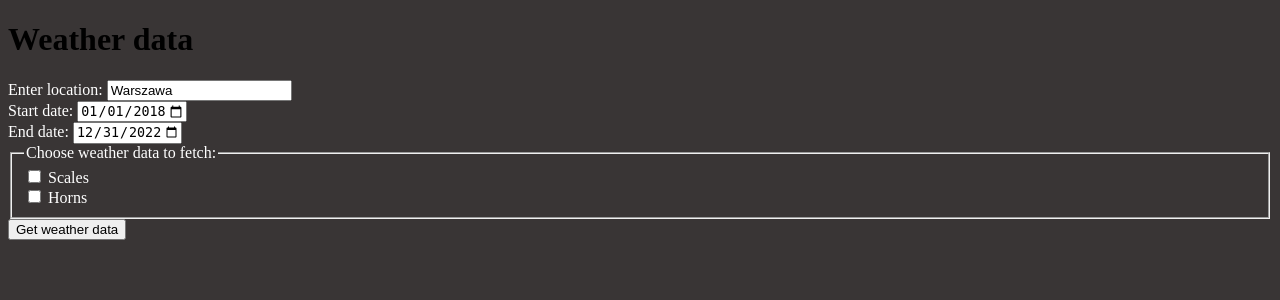
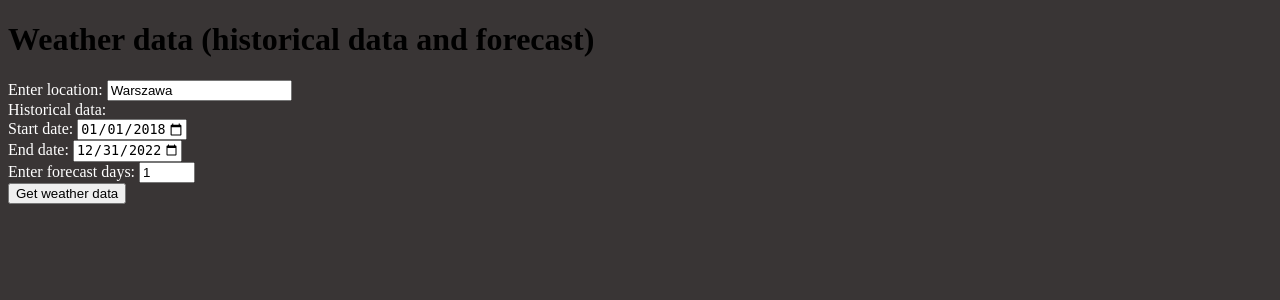
Before and after one commit to tostafin/distributed-systems-labs, a FastAPI app: page / in a window 1280 px wide. Shown: the top 300 px of the page. Run offline with FastAPI, Linux system fonts and the light colour scheme.

Commit message:
lab2hw: structure data

```diff
--- /dev/null
+++ b/lab2hw/constants.py
@@ -0,0 +1,13 @@
+from typing import Final
+
+GEOCODE_API_URL: Final[str] = "https://nominatim.openstreetmap.org/search?q={location}&format=jsonv2&limit=1"
+WEATHER_HISTORICAL_DATA_API_URL: Final[str] = "https://archive-api.open-meteo.com/v1/era5?" \
+                                              "latitude={latitude}&longitude={longitude}" \
+                                              "&start_date={startdate}&end_date={enddate}&hourly="
+WEATHER_FORECAST_API_URL: Final[str] = "https://api.open-meteo.com/v1/forecast?" \
+                                       "latitude={latitude}&longitude={longitude}&forecast_days={forecastdays}&hourly="
+
+WEATHER_FEATURES = [
+    "temperature_2m",
+    "relativehumidity_2m"
+]
--- a/lab2hw/main.py
+++ b/lab2hw/main.py
@@ -1,4 +1,6 @@
 from statistics import fmean
+from typing import Annotated
+from dataclasses import dataclass
 
 import requests
 
@@ -6,11 +8,41 @@ from fastapi import FastAPI, Request, Form
 from fastapi.responses import HTMLResponse
 from fastapi.templating import Jinja2Templates
 
-from typing import Annotated
+from constants import GEOCODE_API_URL, WEATHER_HISTORICAL_DATA_API_URL, WEATHER_FORECAST_API_URL, WEATHER_FEATURES
 
 app = FastAPI()
 
 templates = Jinja2Templates(directory="templates")
+
+
+@dataclass
+class Weather:
+    historical_avg_temp: float
+    historical_max_temp: float
+    historical_max_temp_date: str
+    historical_min_temp: float
+    historical_min_temp_date: str
+
+    historical_avg_humidity: float
+    historical_max_humidity: float
+    historical_max_humidity_date: str
+    historical_min_humidity: float
+    historical_min_humidity_date: str
+
+    forecast_avg_temp: float
+    forecast_max_temp: float
+    forecast_max_temp_date: str
+    forecast_min_temp: float
+    forecast_min_temp_date: str
+
+    forecast_avg_humidity: float
+    forecast_max_humidity: float
+    forecast_max_humidity_date: str
+    forecast_min_humidity: float
+    forecast_min_humidity_date: str
+
+    temp_unit: str
+    humidity_unit: str
 
 
 @app.get("/", response_class=HTMLResponse)
@@ -20,16 +52,45 @@ async def read_form(request: Request):
 
 @app.post("/weather-data/", response_class=HTMLResponse)
 async def submit_form(request: Request, location: Annotated[str, Form()], startdate: Annotated[str, Form()],
-                      enddate: Annotated[str, Form()]):
-    weather_data = get_weather_data(location, startdate, enddate)
+                      enddate: Annotated[str, Form()], forecastdays: Annotated[str, Form()]):
+    weather_data = get_data(location, startdate, enddate, forecastdays)
     return templates.TemplateResponse(
         "weather-data.html",
-        {"request": request, "temperature_2m": weather_data[0], "relativehumidity_2m": weather_data[1]}
+        {
+            "request": request,
+
+            "historical_avg_temp": weather_data.historical_avg_temp,
+            "historical_max_temp": weather_data.historical_max_temp,
+            "historical_max_temp_date": weather_data.historical_max_temp_date,
+            "historical_min_temp": weather_data.historical_min_temp,
+            "historical_min_temp_date": weather_data.historical_min_temp_date,
+
+            "historical_avg_humidity": weather_data.historical_avg_humidity,
+            "historical_max_humidity": weather_data.historical_max_humidity,
+            "historical_max_humidity_date": weather_data.historical_max_humidity_date,
+            "historical_min_humidity": weather_data.historical_min_humidity,
+            "historical_min_humidity_date": weather_data.historical_min_humidity_date,
+
+            "forecast_avg_temp": weather_data.forecast_avg_temp,
+            "forecast_max_temp": weather_data.forecast_max_temp,
+            "forecast_max_temp_date": weather_data.forecast_max_temp_date,
+            "forecast_min_temp": weather_data.forecast_min_temp,
+            "forecast_min_temp_date": weather_data.forecast_min_temp_date,
+
+            "forecast_avg_humidity": weather_data.forecast_avg_humidity,
+            "forecast_max_humidity": weather_data.forecast_max_humidity,
+            "forecast_max_humidity_date": weather_data.forecast_max_humidity_date,
+            "forecast_min_humidity": weather_data.forecast_min_humidity,
+            "forecast_min_humidity_date": weather_data.forecast_min_humidity_date,
+
+            "temp_unit": weather_data.temp_unit,
+            "humidity_unit": weather_data.humidity_unit
+        }
     )
 
 
-def get_weather_data(location, startdate, enddate):
-    location_request = requests.get(f"https://nominatim.openstreetmap.org/search?q={location}&format=jsonv2&limit=1")
+def get_location(request_url):
+    location_request = requests.get(request_url)
     try:
         location_request.raise_for_status()
     except requests.HTTPError:
@@ -39,21 +100,68 @@ def get_weather_data(location, startdate, enddate):
     if not location_data:
         raise ValueError("Location not found. Try again.")
 
-    lat, lon = location_data[0]["lat"], location_data[0]["lon"]
+    return location_data[0]["lat"], location_data[0]["lon"]
 
-    base_weather_request = f"https://archive-api.open-meteo.com/v1/era5?" \
-                           f"latitude={lat}&longitude={lon}&start_date={startdate}&end_date={enddate}&hourly="
-    weather_features = [
-        "temperature_2m",
-        "relativehumidity_2m"
-    ]
-    weather_request = requests.get(
-        base_weather_request + ",".join(weather_features)
-    )
+
+def get_weather_data(request_url):
+    weather_request = requests.get(request_url + ",".join(WEATHER_FEATURES))
     try:
         weather_request.raise_for_status()
     except requests.HTTPError:
         print(weather_request.json()["reason"])
 
-    weather_data = weather_request.json()
-    return fmean(weather_data["hourly"]["temperature_2m"]), fmean(weather_data["hourly"]["relativehumidity_2m"])
+    return weather_request.json()
+
+
+def get_data(location, startdate, enddate, forecastdays):
+    latitude, longitude = get_location(GEOCODE_API_URL.format(location=location))
+    weather_historical_data = get_weather_data(WEATHER_HISTORICAL_DATA_API_URL.format(
+        latitude=latitude, longitude=longitude, startdate=startdate, enddate=enddate)
+    )
+    weather_forecast_data = get_weather_data(WEATHER_FORECAST_API_URL.format(
+        latitude=latitude, longitude=longitude, forecastdays=forecastdays)
+    )
+    historical_temperature = weather_historical_data["hourly"]["temperature_2m"]
+    historical_humidity = weather_historical_data["hourly"]["relativehumidity_2m"]
+    historical_dates = weather_historical_data["hourly"]["time"]
+
+    forecast_temperature = weather_forecast_data["hourly"]["temperature_2m"]
+    forecast_humidity = weather_forecast_data["hourly"]["relativehumidity_2m"]
+    forecast_dates = weather_forecast_data["hourly"]["time"]
+
+    return Weather(
+        historical_avg_temp=round(fmean(historical_temperature), 2),
+        historical_max_temp=round(max(historical_temperature), 2),
+        historical_max_temp_date=historical_dates[
+            max(range(len(historical_temperature)), key=historical_temperature.__getitem__)],
+        historical_min_temp=round(min(historical_temperature), 2),
+        historical_min_temp_date=historical_dates[
+            min(range(len(historical_temperature)), key=historical_temperature.__getitem__)],
+
+        historical_avg_humidity=round(fmean(historical_humidity), 2),
+        historical_max_humidity=round(max(historical_humidity), 2),
+        historical_max_humidity_date=historical_dates[
+            max(range(len(historical_humidity)), key=historical_humidity.__getitem__)],
+        historical_min_humidity=round(min(historical_humidity), 2),
+        historical_min_humidity_date=historical_dates[
+            min(range(len(historical_humidity)), key=historical_humidity.__getitem__)],
+
+        forecast_avg_temp=round(fmean(forecast_temperature), 2),
+        forecast_max_temp=round(max(forecast_temperature), 2),
+        forecast_max_temp_date=forecast_dates[
+            max(range(len(forecast_temperature)), key=forecast_temperature.__getitem__)],
+        forecast_min_temp=round(min(forecast_temperature), 2),
+        forecast_min_temp_date=forecast_dates[
+            min(range(len(forecast_temperature)), key=forecast_temperature.__getitem__)],
+
+        forecast_avg_humidity=round(fmean(forecast_humidity), 2),
+        forecast_max_humidity=round(max(forecast_humidity), 2),
+        forecast_max_humidity_date=forecast_dates[
+            max(range(len(forecast_humidity)), key=forecast_humidity.__getitem__)],
+        forecast_min_humidity=round(min(forecast_humidity), 2),
+        forecast_min_humidity_date=forecast_dates[
+            min(range(len(forecast_humidity)), key=forecast_humidity.__getitem__)],
+
+        temp_unit=weather_historical_data["hourly_units"]["temperature_2m"],
+        humidity_unit=weather_historical_data["hourly_units"]["relativehumidity_2m"]
+    )
--- a/lab2hw/templates/form.html
+++ b/lab2hw/templates/form.html
@@ -8,12 +8,13 @@
     <title>API Form</title>
 </head>
 <body style="background-color: #393535">
-<h1>Weather data</h1>
+<h1>Weather data (historical data and forecast)</h1>
 <form action="/weather-data" method="post" class="form-example" style="color: white">
     <div>
         <label for="name">Enter location: </label>
         <input type="text" name="location" id="name" value="Warszawa" required>
     </div>
+    <div>Historical data:</div>
     <div>
         <label for="start">Start date:</label>
         <input type="date" id="start" name="startdate"
@@ -27,21 +28,10 @@
                min="2018-01-01" max="2022-12-31">
     </div>
     <div>
-        <fieldset>
-            <legend>Choose weather data to fetch:</legend>
-            <div>
-              <input type="checkbox" id="scales" name="scales">
-              <label for="scales">Scales</label>
-            </div>
-            <div>
-              <input type="checkbox" id="horns" name="horns">
-              <label for="horns">Horns</label>
-            </div>
-        </fieldset>
+        <label for="forecastdays">Enter forecast days: </label>
+        <input type="number" name="forecastdays" id="forecastdays" value="1" min="1" max="16" required>
     </div>
-    <div>
-        <input type="submit" value="Get weather data">
-    </div>
+    <input type="submit" value="Get weather data">
 </form>
 </body>
 </html>
```
Also changed, not shown: lab2hw/templates/weather-data.html (+43 -2 lines).
